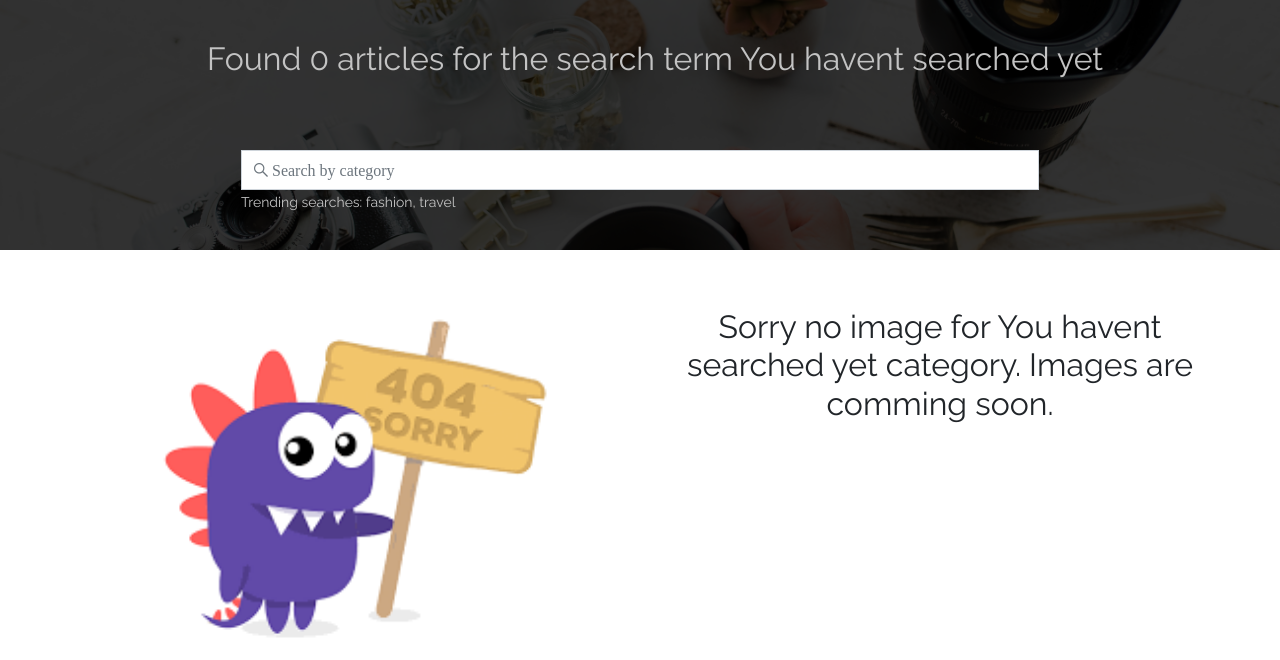
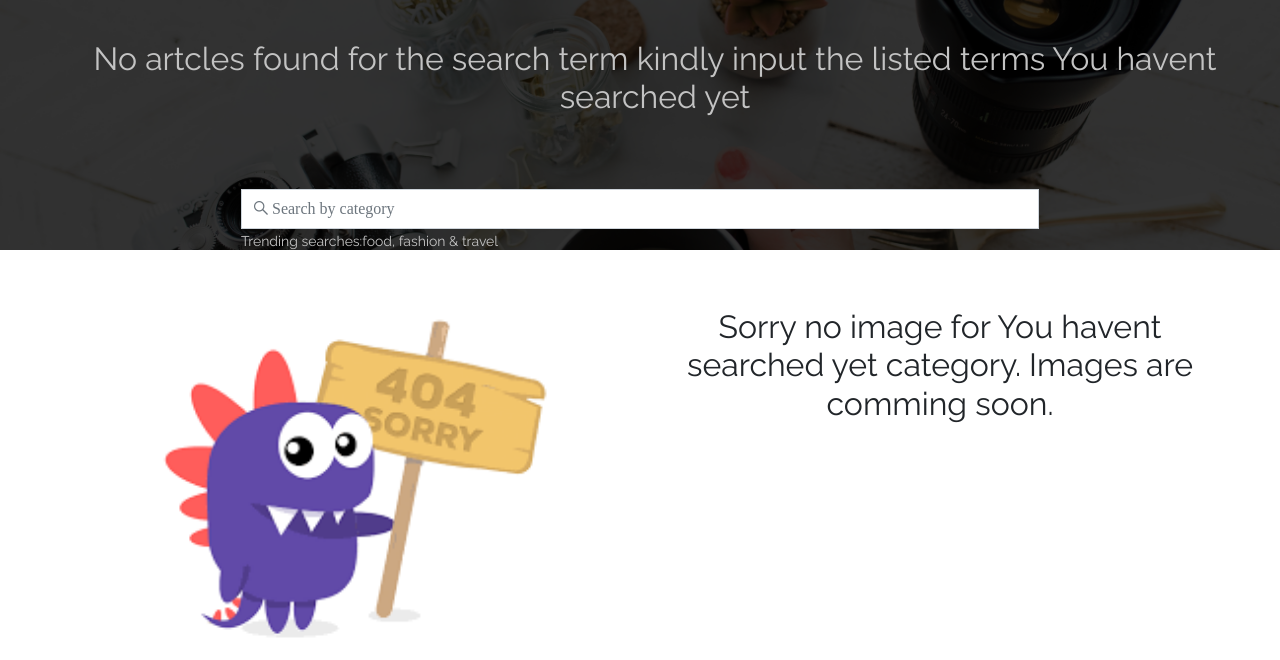
Before and after one commit to rmautia/gallery, a Django app: page /search/ in a window 1280 px wide. Shown: the part 104-764 px from the top of the page. Run offline with Django 3.2, Linux system fonts and the light colour scheme; some libraries are stand-ins or nearby versions.

Commit message:
error messages.

```diff
--- a/gallery/templates/base.html
+++ b/gallery/templates/base.html
@@ -4,6 +4,8 @@
 <html>
 <head>
   <meta charset="utf-8">
+  <meta name="viewport" content="width=device-width, initial-scale=1.0">
+  <meta http-equiv="X-UA-Compatible" content="ie=edge">
 
   {% if title %}
   <title>Ranaya Gallary | {{title}}</title>
@@ -26,11 +28,7 @@
 </head>
 <body>
    {% include "navbar.html" %}
-    {% block content %}
-
-
-
-    {%endblock%}
+    {% block content %} {%endblock%}
 
 
     {% block scripts %}
--- a/gallery/templates/index.html
+++ b/gallery/templates/index.html
@@ -6,7 +6,7 @@
 {{block.super}}
 
 
-<!-- Landing Page -->
+<!-- Initial Page -->
 <div class="banner" style="background: url(https://img.jakpost.net/c/2019/04/12/2019_04_12_69863_1555040497._medium.jpg); background-repeat: no-repeat; background-size: cover;" >
     <div class="cover">
         <div class="container image" >
--- a/gallery/templates/search.html
+++ b/gallery/templates/search.html
@@ -10,7 +10,7 @@
         {% if images%}
         <h2>Found {{ images|length}} images for searched term {{message}}</h2>
         {% else %}
-        <h2>Found 0 articles for the search term {{message}}</h2>
+        <h2>No artcles found for the search term kindly input the listed terms {{message}}</h2>
         {% endif %}
         <div class="container imageloc">
             <form class="form" role="search" action="{% url 'search_image' %}">
@@ -18,7 +18,7 @@
                   <input type="text" class="form-control" placeholder="&#xf3ee; Search by category"name="image_category">
                   <br>
                  </div>
-                 <small>Trending searches: fashion, travel</small>
+                 <small>Trending searches:food, fashion & travel</small>
               </form>
         </div>
     </div>
@@ -83,10 +83,8 @@
                         </div>
                     </div>
                     <div class="modal-footer">
-                        <!-- <input class="form-control" type="text" value="{{image.image_link}}" id="link"> -->
-                        <button type="button" class="btn btn-secondary" onclick="copy('img{{image.id}}')">Copy Link</button>
-                       <!-- <a onclick="myFunction()"><button type="button"  class="btn btn-primary">Copy Link</button></a> -->
-                        <button type="button" class="btn btn-secondary" data-dismiss="modal">Close</button>
+                        <button type="button" class="btn btn-secondary" onclick="copy('img{{image.id}}')">Copy Link Address</button>
+                        <button type="button" class="btn btn-secondary" data-dismiss="modal">Back</button>
                     </div>
                 </div>
             </div>
```
